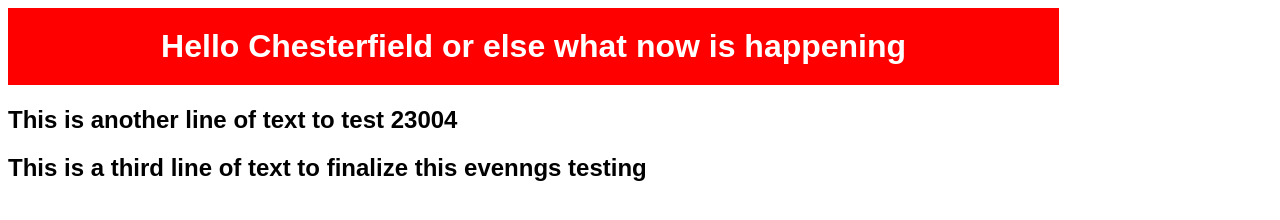
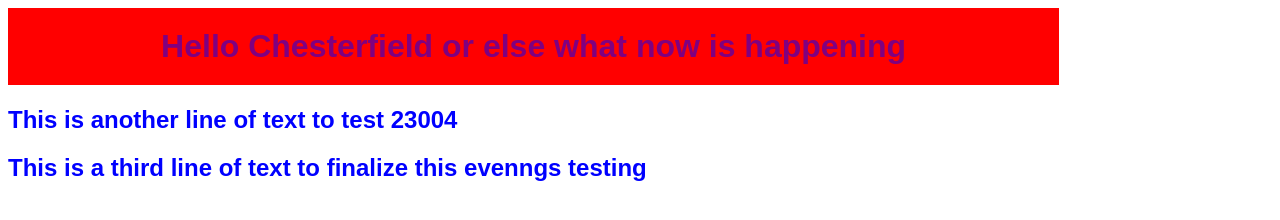
Before and after one commit to danoakley/Test3, a plain HTML site: page index.html in a window 1280 px wide. Drawn offline with Linux system fonts and the light colour scheme.

Commit message:
Commit from Atom Try 2

```diff
--- a/css/styles.css
+++ b/css/styles.css
@@ -4,9 +4,13 @@ body {
 }
 
 h1 {
-  color: white;
+  color: purple;
   padding: 20px;
   width: 80%;
   background-color: red;
   text-align: center;
 }
+
+h2 {
+  color: blue;
+}
```
